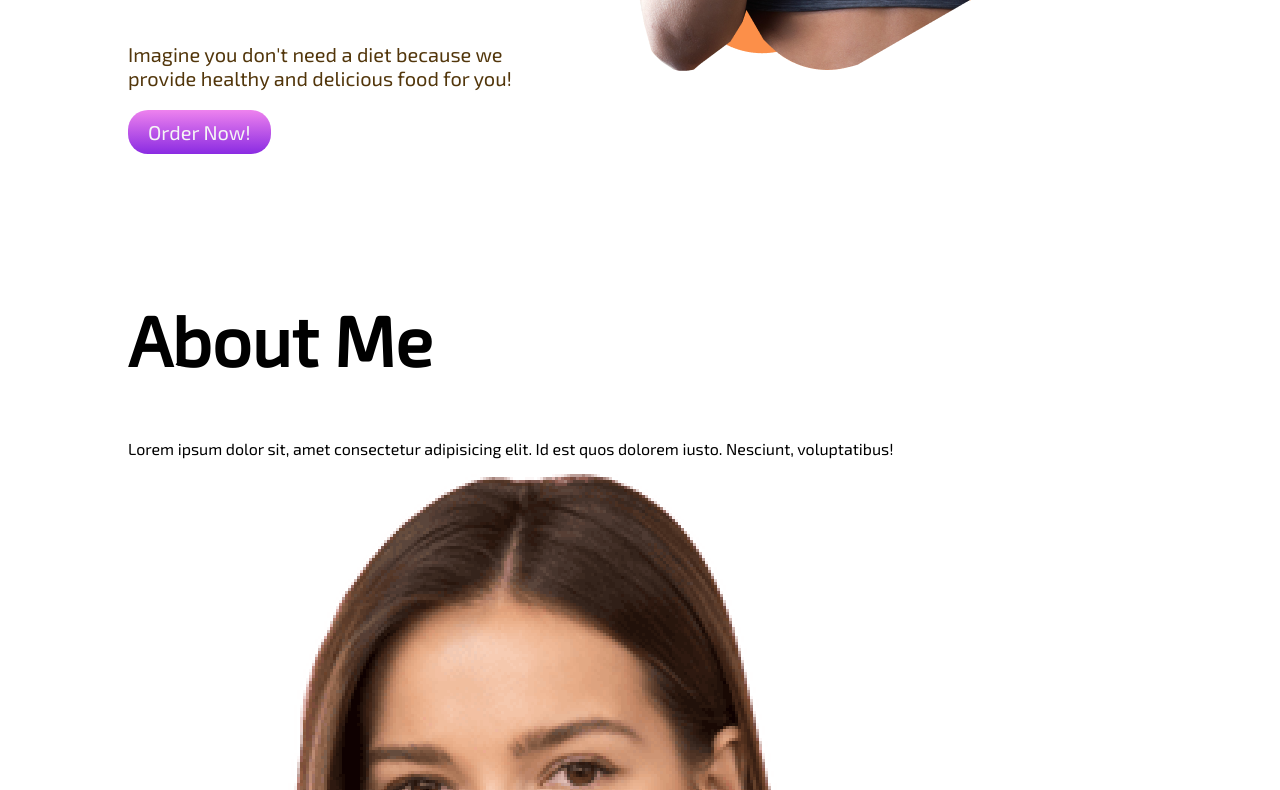
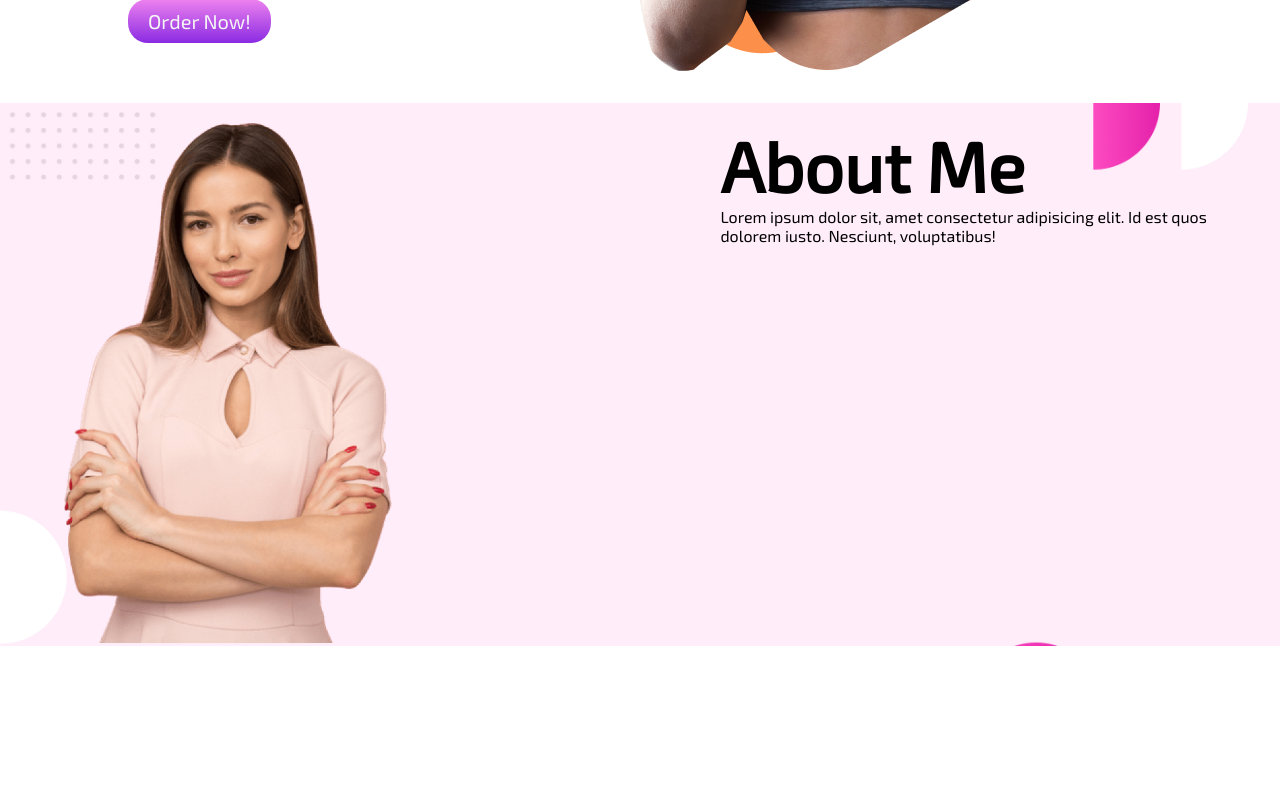
Before and after one commit to AbdullahWins/static-resturant-site, a plain HTML site: page index.html in a window 1280 px wide. Shown: the part 648-1438 px from the top of the page. After the commit the page ends 1294 px from the top, so only its background shows below. Drawn offline with Linux system fonts and the light colour scheme.

Commit message:
added 2nd section

```diff
--- a/css/style.css
+++ b/css/style.css
@@ -1,6 +1,10 @@
+* {
+    margin: 0;
+    padding: 0;
+}
+
 body {
     font-family: 'Exo 2', sans-serif;
-    margin: 0;
 }
 h1 {
     font-size: 70px;
@@ -12,12 +16,14 @@ h1 {
     background-repeat: no-repeat;
 }
 .first-half {
-    margin: 0;
     margin-left: 10%;
     margin-top: 12%;
 }
 .second-half {
     margin-right: 5%;
+}
+.third-half {
+    margin-left: 5%;
 }
 
 #blueviolet {
@@ -26,7 +32,7 @@ h1 {
 #intro {
     font-size: 20px;
     color: rgb(82, 54, 11);
-    margin-bottom: 30px;
+    margin-bottom: 35px;
 }
 .button {
     text-decoration: none;
@@ -36,3 +42,16 @@ h1 {
     border-radius: 20px;
     font-size: 20px;
 }
+.mid {
+    padding-top: 20px;
+    display: flex;
+    background-image: url(/assets/frame2.jpg);
+    background-size: 100%;
+    background-repeat: no-repeat;
+}
+#woman1 {
+    overflow: hidden;
+}
+#woman2 {
+    max-width: 50%;
+}
--- a/index.html
+++ b/index.html
@@ -30,20 +30,20 @@
         >
       </div>
       <div class="second-half">
-        <img src="assets/woman1.png" alt="woman with food bowl" />
+        <img id="woman1" src="assets/woman1.png" alt="woman with food bowl" />
       </div>
     </section>
     <section class="mid">
-      <div class="first-half">
+      <div class="third-half">
+        <img id="woman2" src="assets/woman2.png" alt="" />
+      </div>
+      <div class="second-half">
         <h1>About Me</h1>
         <p>
           Lorem ipsum dolor sit, amet consectetur adipisicing elit. Id est quos
           dolorem iusto. Nesciunt, voluptatibus!
         </p>
       </div>
-      <div class="second-half">
-        <img src="assets/woman2.png" alt="" />
-      </div>
     </section>
   </body>
 </html>
```
